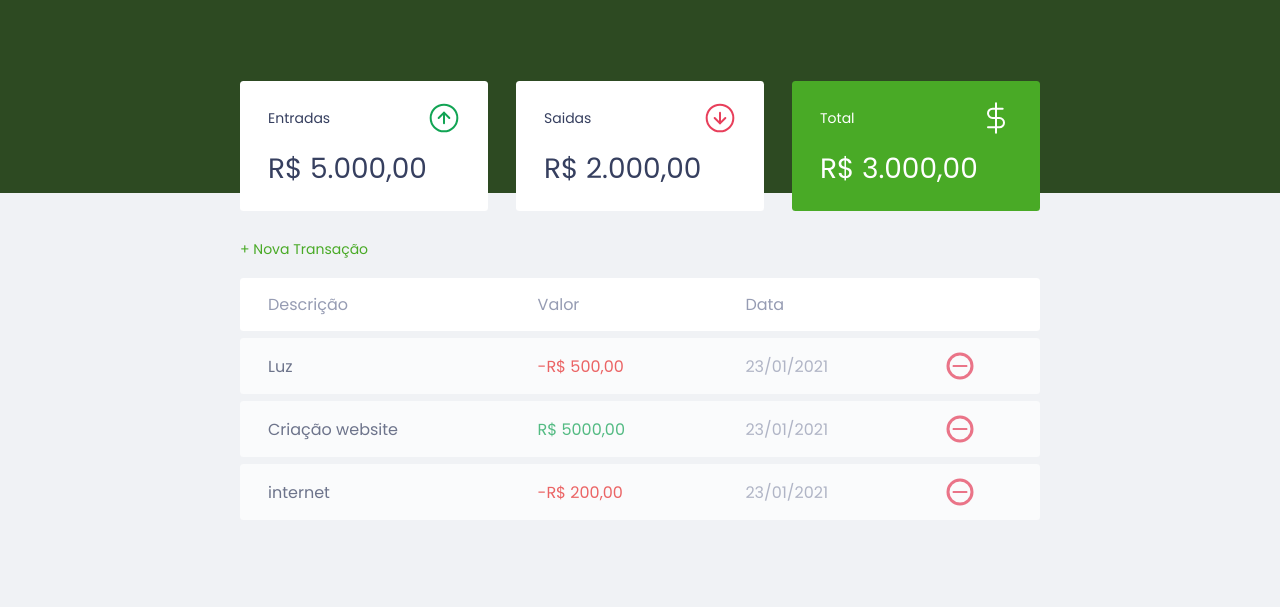
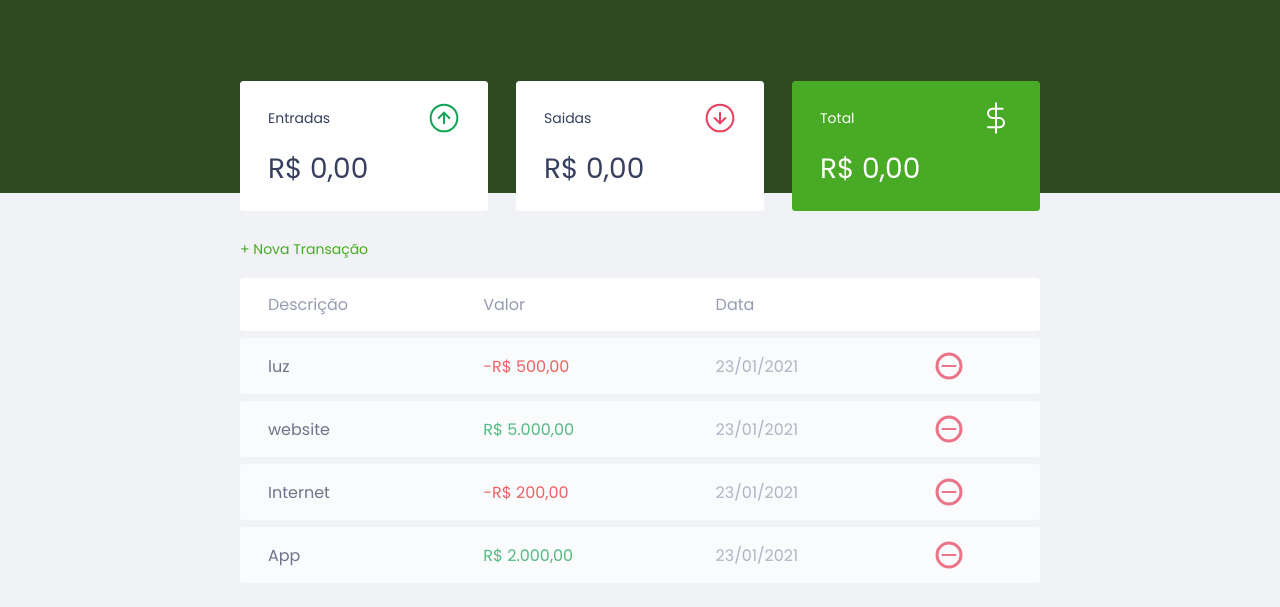
Before and after one commit to JarvisSch/Dev.finance-, a plain HTML site: page index.html in a window 1280 px wide. Shown: the part 55-662 px from the top of the page. Drawn offline with Linux system fonts and the light colour scheme.

Commit message:
add js and update index

```diff
--- a/index.html
+++ b/index.html
@@ -30,7 +30,7 @@
             <span>Entradas</span>
             <img src="./assets/income.svg" alt="Imagem de Entradas" />
           </h3>
-          <p>R$ 5.000,00</p>
+          <p id="incomeDisplay">R$ 5.000,00</p>
         </div>
 
         <div class="card">
@@ -38,7 +38,7 @@
             <span>Saidas</span>
             <img src="./assets/expense.svg" alt="Imagem de Saidas" />
           </h3>
-          <p>R$ 2.000,00</p>
+          <p id="expenseDisplay">R$ 2.000,00</p>
         </div>
 
         <div class="card total">
@@ -46,7 +46,7 @@
             <span>Total</span>
             <img src="./assets/total.svg" alt="Imagem de Total" />
           </h3>
-          <p>R$ 3.000,00</p>
+          <p id="totalDisplay">R$ 3.000,00</p>
         </div>
       </section>
 
@@ -67,32 +67,7 @@
             </tr>
           </thead>
           <tbody>
-            <tr>
-              <td class="description">Luz</td>
-              <td class="expense">-R$ 500,00</td>
-              <td class="date">23/01/2021</td>
-              <td>
-                <img src="./assets/minus.svg" alt="Remover transação" />
-              </td>
-            </tr>
 
-            <tr>
-              <td class="description">Criação website</td>
-              <td class="income">R$ 5000,00</td>
-              <td class="date">23/01/2021</td>
-              <td>
-                <img src="./assets/minus.svg" alt="Remover transação" />
-              </td>
-            </tr>
-
-            <tr>
-              <td class="description">internet</td>
-              <td class="expense">-R$ 200,00</td>
-              <td class="date">23/01/2021</td>
-              <td>
-                <img src="./assets/minus.svg" alt="Remover transação" />
-              </td>
-            </tr>
           </tbody>
         </table>
       </section>
@@ -150,17 +125,6 @@
 
     <footer><p>dev.finance$</p></footer>
 
-    <script>
-       const Modal = {
-        open(){
-          document.querySelector('.modal-overlay')
-          .classList.add('active')
-        },
-        close(){
-          document.querySelector('.modal-overlay')
-          .classList.remove('active')
-        }
-      }
-    </script>
+    <script src="scripts.js"></script>
   </body>
 </html>
```
